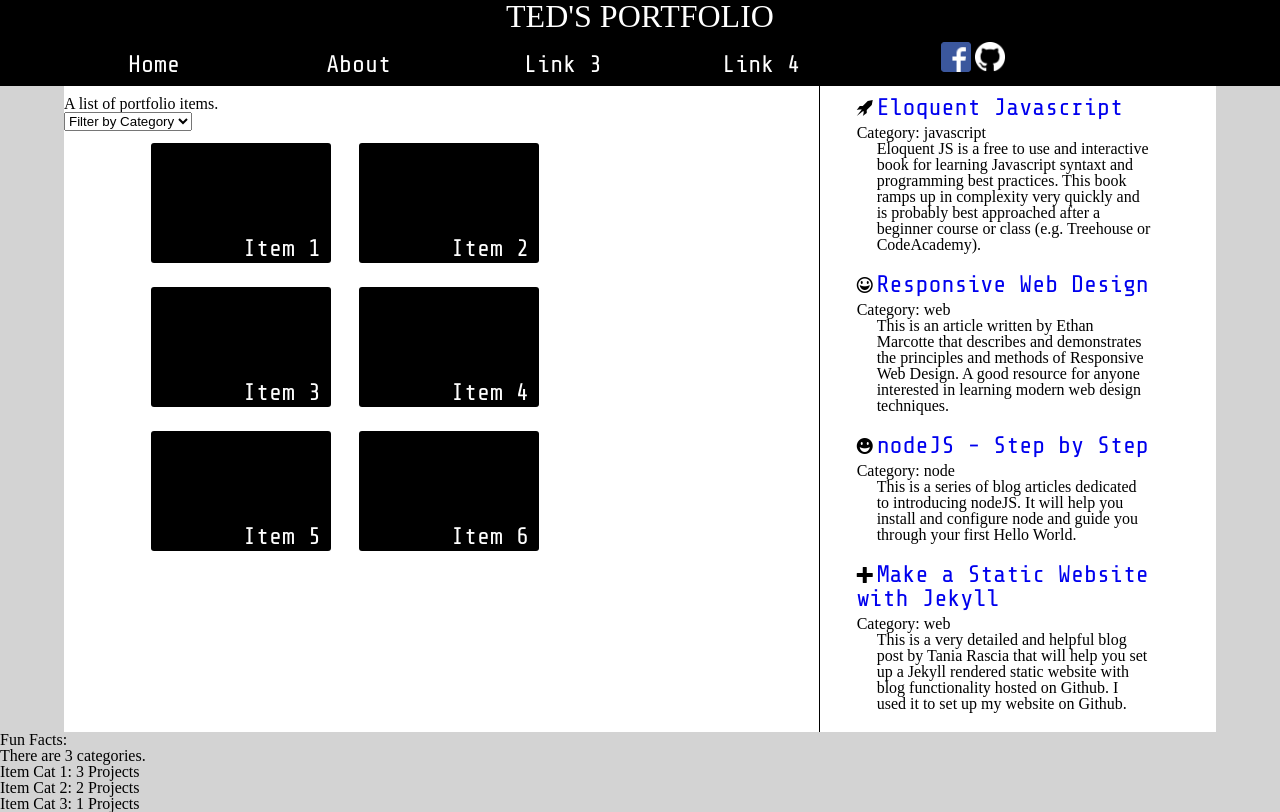
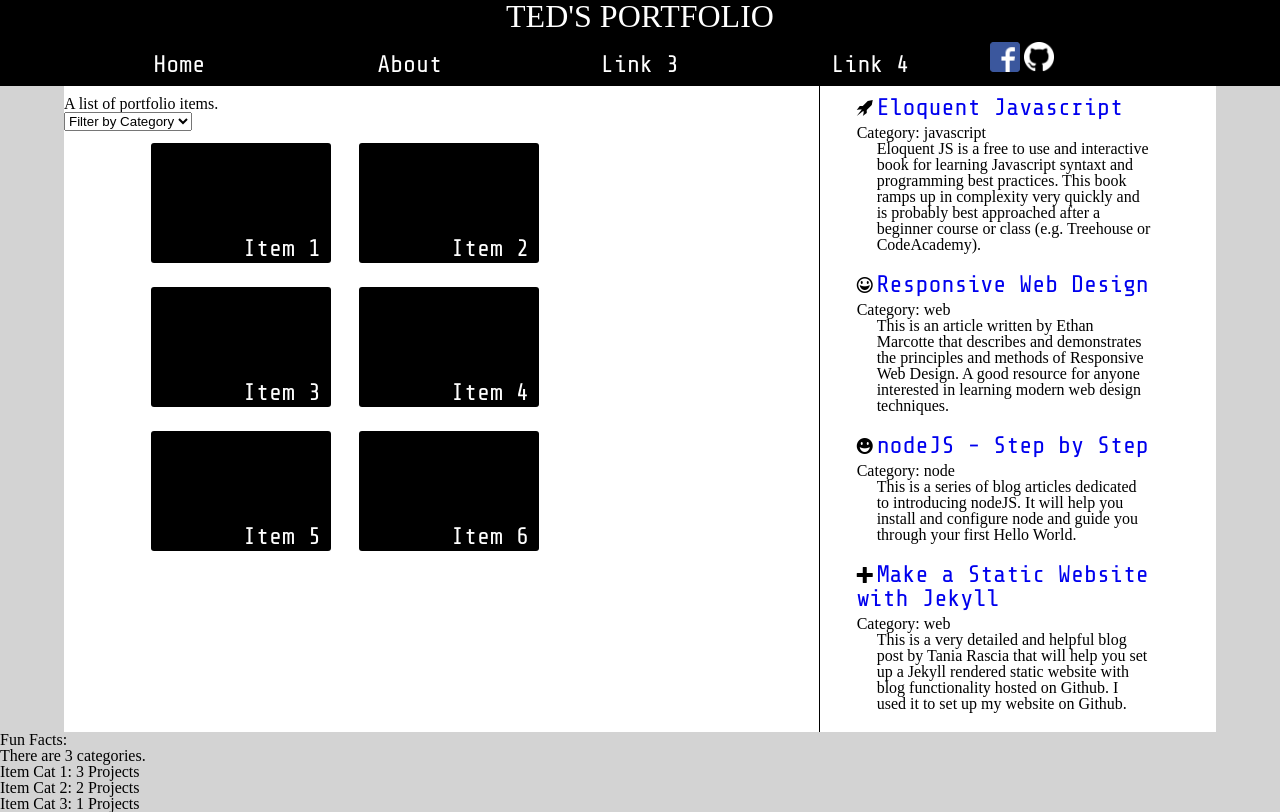
Before and after one commit to CCallahanIV/portfolio, a plain HTML site: page index.html in a window 1280 px wide. Drawn offline with nearby package versions, Linux system fonts and the light colour scheme; files whose address does not match are found by name.

Commit message:
saving changes from yesterday.

```diff
--- a/index.html
+++ b/index.html
@@ -46,16 +46,13 @@
           <nav class="siteLinks">
             <div class="icon-menu"><span>NAV</span></div>
             <ul>
-              <li><a class="siteLink tab" href="#">Home</a></li>
-              <li><a class="siteLink tab" href="#">About</a></li>
-              <li><a class="siteLink" href="#">Link 3</a></li>
-              <li><a class="siteLink" href="#">Link 4</a></li>
-            </ul>
-          </nav>
-          <nav class="socialLinks">
-            <ul>
-              <li><a class="socialLink" href="#"><img class="socialImgLink" src="vendor/images/FB-f-Logo__blue_29.png"/></a></li>
-              <li><a class="socialLink" href="#"><img class="socialImgLink" id="gitIcon" src="vendor/images/GitHub-Mark-Light-32px.png"/></a></li>
+              <li><a class="siteLink tab" href="#">Home</a></li><!--DeleteSpace
+              --><li><a class="siteLink tab" href="#">About</a></li><!--DeleteSpace
+              --><li><a class="siteLink" href="#">Link 3</a></li><!--DeleteSpace
+              --><li><a class="siteLink" href="#">Link 4</a></li><!--DeleteSpace
+              --><li><nav class="socialLinks">
+                  <a class="socialLink" href="#"> <img class="socialImgLink" id="fbIcon" src="vendor/images/FB-f-Logo__blue_29.png"/></a>  <a class="socialLink" href="#"><img class="socialImgLink" id="gitIcon" src="vendor/images/GitHub-Mark-Light-32px.png"/></a>
+                </nav></li>
             </ul>
           </nav>
         </div>
--- a/scripts/model/portList.js
+++ b/scripts/model/portList.js
@@ -1,6 +1,6 @@
 /*portList.js this file controls population of the portfolio list as well as functionality of the portfolio item article preview*/
 /*resource templating logic*/
-
+(function(module){
   /*constructor for PortListItem object*/
   function PortListItem (options){
     for (key in options){
@@ -80,3 +80,5 @@
       };
     });
   };
+  module.PortListItem = PortListItem;
+})(window);
--- a/scripts/model/resource.js
+++ b/scripts/model/resource.js
@@ -1,5 +1,5 @@
 /*resource templating logic*/
-
+(function(module){
   /*constructor for Resource object*/
   function Resource (options){
     for (key in options){
@@ -51,3 +51,5 @@
       loadFromJson();
     }
   };
+  module.Resource = Resource;
+})(window);
--- a/styles/layout.css
+++ b/styles/layout.css
@@ -18,7 +18,7 @@
 }
 
 .navWrap{
-  width: 80%;
+  width: 100%;
   margin: auto;
 }
 
@@ -29,10 +29,6 @@
   vertical-align: top;
 }
 
-.template {
-  display: none;
-}
-
 .resDesc{
   padding-left: 20px;
 }
--- a/styles/module.css
+++ b/styles/module.css
@@ -6,6 +6,7 @@
 .icon-menu{
   font-size: 1.5em;
   color: white;
+  text-align: center;
 }
 
 .icon-menu:hover{
@@ -14,8 +15,8 @@
 }
 
 .siteLinks{
-  display: inline-block;
-  width: 79%;
+  display: block;
+  width: 100%;
 }
 
 .siteLinks ul{
@@ -29,12 +30,13 @@
 
 .siteLink{
   display: inline-block;
-  width: 24%;
+  width: 100%;
   height: 30px;
   line-height: 20px;
   padding-top: 10px;
   background-color: black;
   color: white;
+  text-align: center;
 }
 
 .siteLink:hover{
@@ -44,23 +46,15 @@
 
 .socialLinks{
   display:  inline-block;
-  width: 20%;
-}
-
-.socialLinks ul{
-  display: inline-block;
   width: 100%;
-}
-
-.socialLinks li{
-  display: inline;
-  width: 49%;
+  margin: auto;
 }
 
 .socialLink{
   display: inline;
   height: 30px;
   width: 100%;
+  margin: auto;
 }
 
 .portfolioList{
@@ -123,13 +117,26 @@
 }
 
 @media screen and (min-width: 760px){
+
+  .navWrap{
+    width: 90%;
+  }
+
+  .siteLink {
+    width: 20%;
+  }
+
   .siteLinks ul{
-    display: inline-block;
+    display: inline;
   }
 
   .siteLinks li{
     display: inline;
-    width: 24%;
+  }
+
+  .socialLinks{
+    width: 20%;
+    display: inline;
   }
 
   .icon-menu{
```
